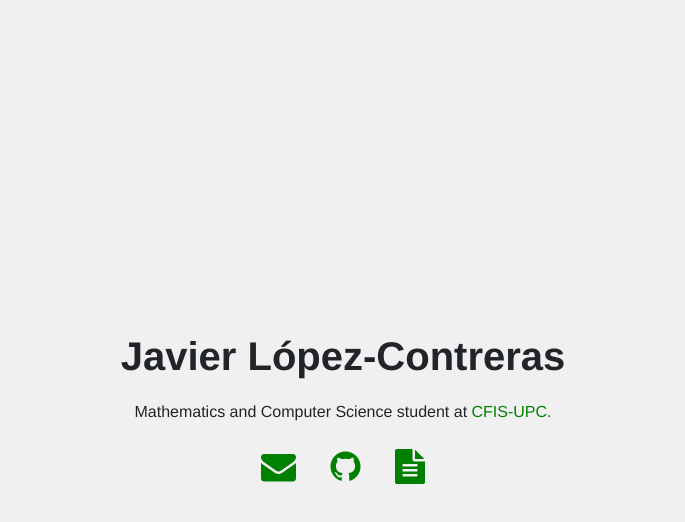
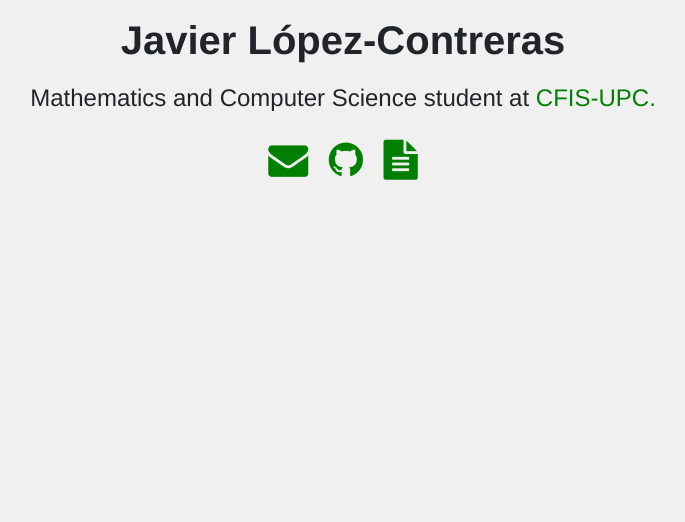
Before and after one commit to javierlcontreras/old_javierlcontreras, a plain HTML site: page index.html in a window 1280 px wide. Shown: the whole page, without its empty margins (297-982 px from the left). Drawn offline with nearby package versions, Linux system fonts and the light colour scheme.

Commit message:
Update index.html

```diff
--- a/index.html
+++ b/index.html
@@ -16,17 +16,28 @@
         body {
             display: flex;
             align-items: center;
+            vertical-align: center;
             background-color: 	#F0F0F0;
-            vertical-align: center;
         }
-        h1, p {
+        div {
+            width: 100%;
+            height: 100%;
+            text-align: center;
+        }
+        h1 {
+            font-size: 5vh;
             font-family: Helvetica;
-            margin: 20px;
+            margin: 2vh;
+        }
+        p {
+            font-size: 3vh;
+            font-family: Helvetica;
+            margin: 2vh;
         }
         .icon {
-            font-size:35px;
+            margin: 1vh;
+            font-size: 5vh;
             color:green;
-            margin: 5px 15px;
             text-decoration: none !important;
         }
         .linked, .linked:hover {
@@ -35,10 +46,7 @@
     </style>
 </head>
 <body>
-    <div style="width:100%; text-align: center;">
-       <!--
-           <h1><b>Hello!</b></h1>
-       -->
+    <div>
         <h1><b>Javier López-Contreras</b></h1>
         <p>Mathematics and Computer Science student at
             <a class="linked" target="_blank" href="https://cfis.upc.edu/en" >CFIS-UPC.</p>
```
